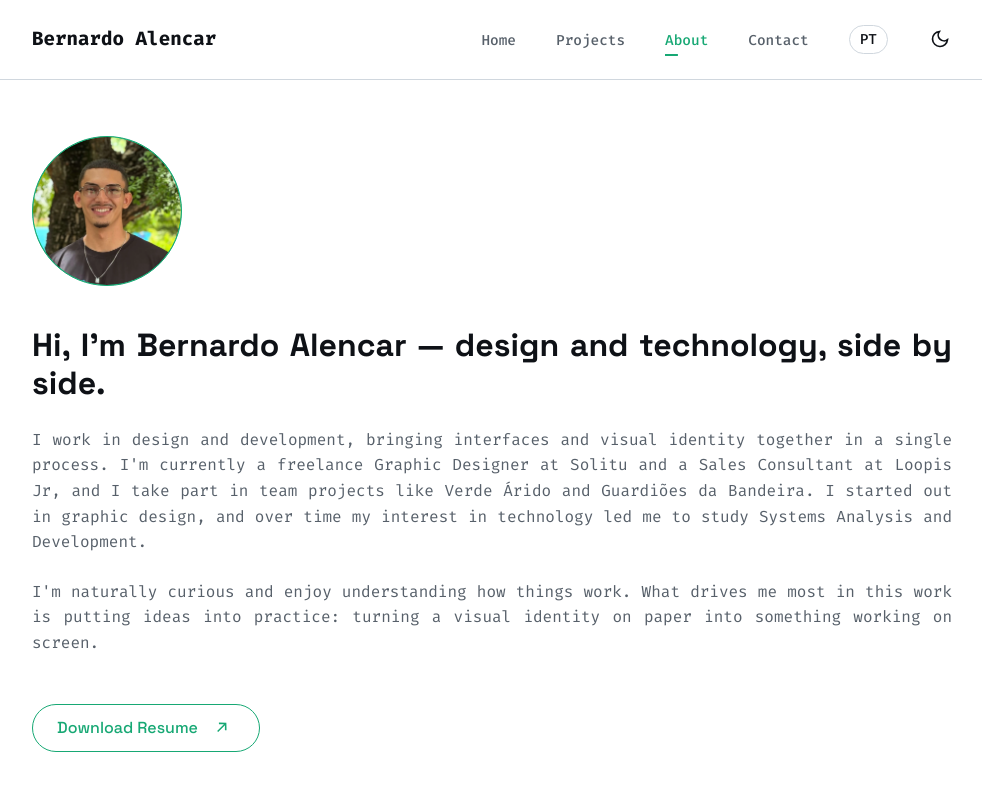
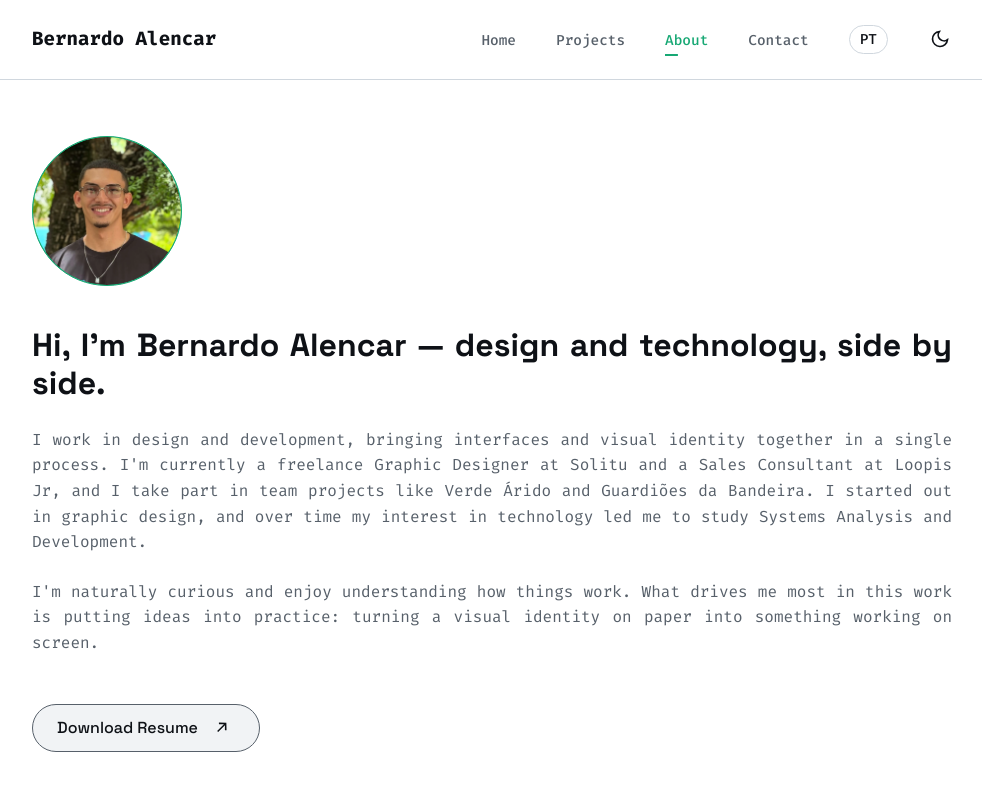
Before and after one commit to F-Bernardo-09/bernardo.dev, a React (Vite) app: page /en/about in a window 1280 px wide. Shown: the top 800 px of the page, without its empty margins (148-1130 px from the left). Built offline with nearby package versions, Linux system fonts and the light colour scheme.

Commit message:
Adiciona AnimatedArrow e atualiza o Button
Cria o componente AnimatedArrow (seta com animação de hover e direção configurável) e faz o Button usá-lo, com a prop iconDirection e novo estilo de borda, fundo e cor.

```diff
--- /dev/null
+++ b/src/components/AnimatedArrow/AnimatedArrow.tsx
@@ -0,0 +1,106 @@
+import styled from "styled-components";
+
+export type IconDirection = "up-right" | "up" | "right" | "down";
+
+const ROTATION: Record<IconDirection, number> = {
+  "up-right": 0,
+  up: -45,
+  right: 45,
+  down: 135,
+};
+
+const Wrapper = styled.span`
+  --icon-exit: translate(250%, -250%);
+  --icon-enter: translate(-250%, 250%);
+
+  &[data-direction="up"] {
+    --icon-exit: translate(0, -250%);
+    --icon-enter: translate(0, 250%);
+  }
+
+  &[data-direction="right"] {
+    --icon-exit: translate(250%, 0);
+    --icon-enter: translate(-250%, 0);
+  }
+
+  &[data-direction="down"] {
+    --icon-exit: translate(0, 250%);
+    --icon-enter: translate(0, -250%);
+  }
+
+  position: relative;
+  display: grid;
+  place-items: center;
+  flex-shrink: 0;
+
+  .arrow__svg {
+    overflow: visible;
+    transition: transform 0.3s ease-in-out;
+  }
+
+  .arrow__svg--copy {
+    position: absolute;
+    transform: var(--icon-enter);
+  }
+
+  .arrow-trigger:hover &,
+  .arrow-trigger:focus-visible & {
+    .arrow__svg:first-child {
+      transform: var(--icon-exit);
+    }
+
+    .arrow__svg--copy {
+      transition: transform 0.3s ease-in-out 0.1s;
+      transform: translate(0);
+    }
+  }
+`;
+
+const ArrowSvg = ({
+  className,
+  rotation,
+  size,
+}: {
+  className?: string;
+  rotation: number;
+  size: number;
+}) => (
+  <svg
+    viewBox="0 0 14 15"
+    fill="none"
+    xmlns="http://www.w3.org/2000/svg"
+    className={className}
+    width={size}
+    aria-hidden="true"
+  >
+    <g transform={`rotate(${rotation} 7 7.5)`}>
+      <path
+        d="M13.376 11.552l-.264-10.44-10.44-.24.024 2.28 6.96-.048L.2 12.56l1.488 1.488 9.432-9.432-.048 6.912 2.304.024z"
+        fill="currentColor"
+      />
+    </g>
+  </svg>
+);
+
+interface AnimatedArrowProps {
+  direction?: IconDirection;
+  size?: number;
+}
+
+export default function AnimatedArrow({
+  direction = "up-right",
+  size = 14,
+}: AnimatedArrowProps) {
+  const rotation = ROTATION[direction];
+
+  return (
+    <Wrapper data-direction={direction} aria-hidden="true">
+      <ArrowSvg className="arrow__svg" rotation={rotation} size={size} />
+      <ArrowSvg
+        className="arrow__svg arrow__svg--copy"
+        rotation={rotation}
+        size={size}
+      />
+    </Wrapper>
+  );
+}
--- a/src/components/Button/Button.tsx
+++ b/src/components/Button/Button.tsx
@@ -1,5 +1,7 @@
 import styled from "styled-components";
 import type { ElementType, ComponentPropsWithoutRef, ReactNode } from "react";
+import AnimatedArrow from "../AnimatedArrow/AnimatedArrow";
+import type { IconDirection } from "../AnimatedArrow/AnimatedArrow";
 
 type AsProp<C extends ElementType> = {
   as?: C;
@@ -9,17 +11,21 @@ type ButtonProps<C extends ElementType = "a"> = AsProp<C> &
   Omit<ComponentPropsWithoutRef<C>, keyof AsProp<C>> & {
     children: ReactNode;
     showIcon?: boolean;
+    iconDirection?: IconDirection;
   };
 
 const StyledButton = styled.a`
+  --button-color: var(--text-primary);
+  --button-color-active: var(--accent-green);
+
   position: relative;
   display: inline-flex;
   align-items: center;
   gap: 0.75rem;
-  border: var(--border-accent);
+  border: 1px solid var(--text-secondary);
   cursor: pointer;
-  background-color: transparent;
-  color: var(--accent-green);
+  background-color: var(--bg-dark-accent);
+  color: var(--button-color);
   border-radius: var(--radius-pill);
   font-family: var(--font-family-secondary);
   font-weight: var(--font-weight-medium);
@@ -29,19 +35,20 @@ const StyledButton = styled.a`
   overflow: hidden;
   text-overflow: ellipsis;
   transition:
-    background-color 0.3s ease,
-    color 0.3s ease,
-    border-color 0.3s ease;
+    background-color var(--transition-base),
+    color var(--transition-base),
+    border-color var(--transition-base);
 
   &:hover,
   &:focus-visible {
-    background-color: var(--accent-green);
-    color: var(--text-dark);
+    background-color: var(--button-color-active);
+    border-color: var(--button-color-active);
+    color: var(--text-on-accent);
     font-weight: var(--font-weight-bold);
   }
 
   &:focus-visible {
-    outline: 2px solid var(--accent-green);
+    outline: 2px solid var(--button-color-active);
     outline-offset: 3px;
   }
 
@@ -52,76 +59,42 @@ const StyledButton = styled.a`
     height: 25px;
     display: grid;
     place-items: center;
-    color: var(--accent-green);
+    color: var(--button-color);
     background-color: transparent;
 
     border-radius: var(--radius-circle);
     overflow: hidden;
 
     transition:
-      background-color 0.3s ease,
-      border-color 0.3s ease,
-      color 0.3s ease;
+      background-color var(--transition-base),
+      border-color var(--transition-base),
+      color var(--transition-base);
   }
 
   &:hover .button__icon-wrapper,
   &:focus-visible .button__icon-wrapper {
-    color: var(--accent-green);
-    background-color: var(--text-dark);
-    border-color: var(--text-dark);
-  }
-
-  .button__icon-svg {
-    transition: transform 0.3s ease-in-out;
-  }
-
-  .button__icon-svg--copy {
-    position: absolute;
-    transform: translate(-150%, 150%);
-  }
-
-  &:hover .button__icon-svg:first-child,
-  &:focus-visible .button__icon-svg:first-child {
-    transform: translate(150%, -150%);
-  }
-
-  &:hover .button__icon-svg--copy,
-  &:focus-visible .button__icon-svg--copy {
-    transition: transform 0.3s ease-in-out 0.1s;
-    transform: translate(0);
+    color: var(--button-color-active);
+    background-color: var(--text-on-accent);
   }
 `;
-
-const ArrowIcon = ({ className }: { className?: string }) => (
-  <svg
-    viewBox="0 0 14 15"
-    fill="none"
-    xmlns="http://www.w3.org/2000/svg"
-    className={className}
-    width="10"
-  >
-    <path
-      d="M13.376 11.552l-.264-10.44-10.44-.24.024 2.28 6.96-.048L.2 12.56l1.488 1.488 9.432-9.432-.048 6.912 2.304.024z"
-      fill="currentColor"
-    />
-  </svg>
-);
 
 export default function Button<C extends ElementType = "a">({
   as,
   children,
   showIcon = true,
+  iconDirection = "up-right",
+  className,
   ...rest
 }: ButtonProps<C>) {
   const Component = as ?? "a";
+  const classes = ["arrow-trigger", className].filter(Boolean).join(" ");
 
   return (
-    <StyledButton as={Component} {...rest}>
+    <StyledButton as={Component} className={classes} {...rest}>
       {children}
       {showIcon && (
         <span className="button__icon-wrapper">
-          <ArrowIcon className="button__icon-svg" />
-          <ArrowIcon className="button__icon-svg button__icon-svg--copy" />
+          <AnimatedArrow direction={iconDirection} size={10} />
         </span>
       )}
     </StyledButton>
```
